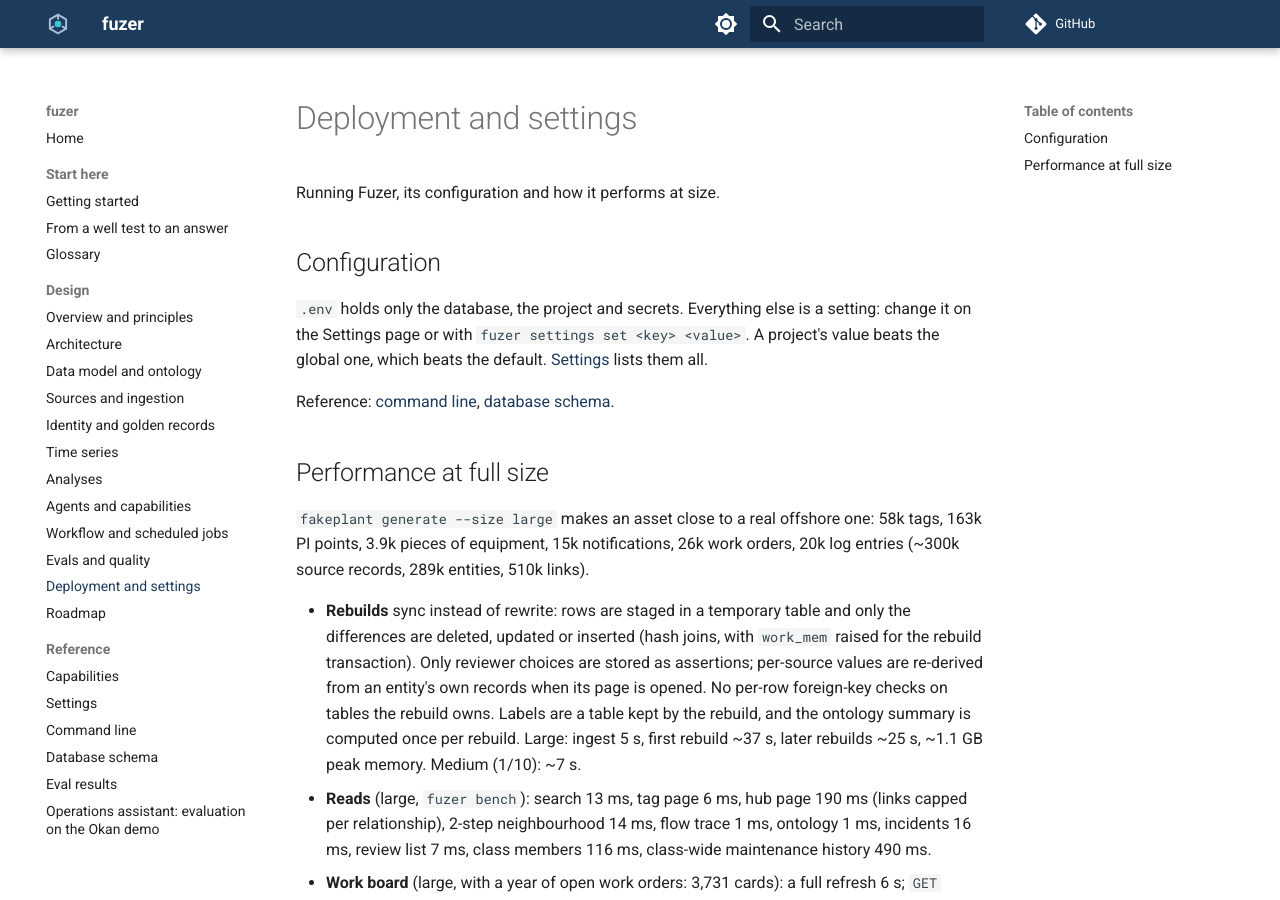
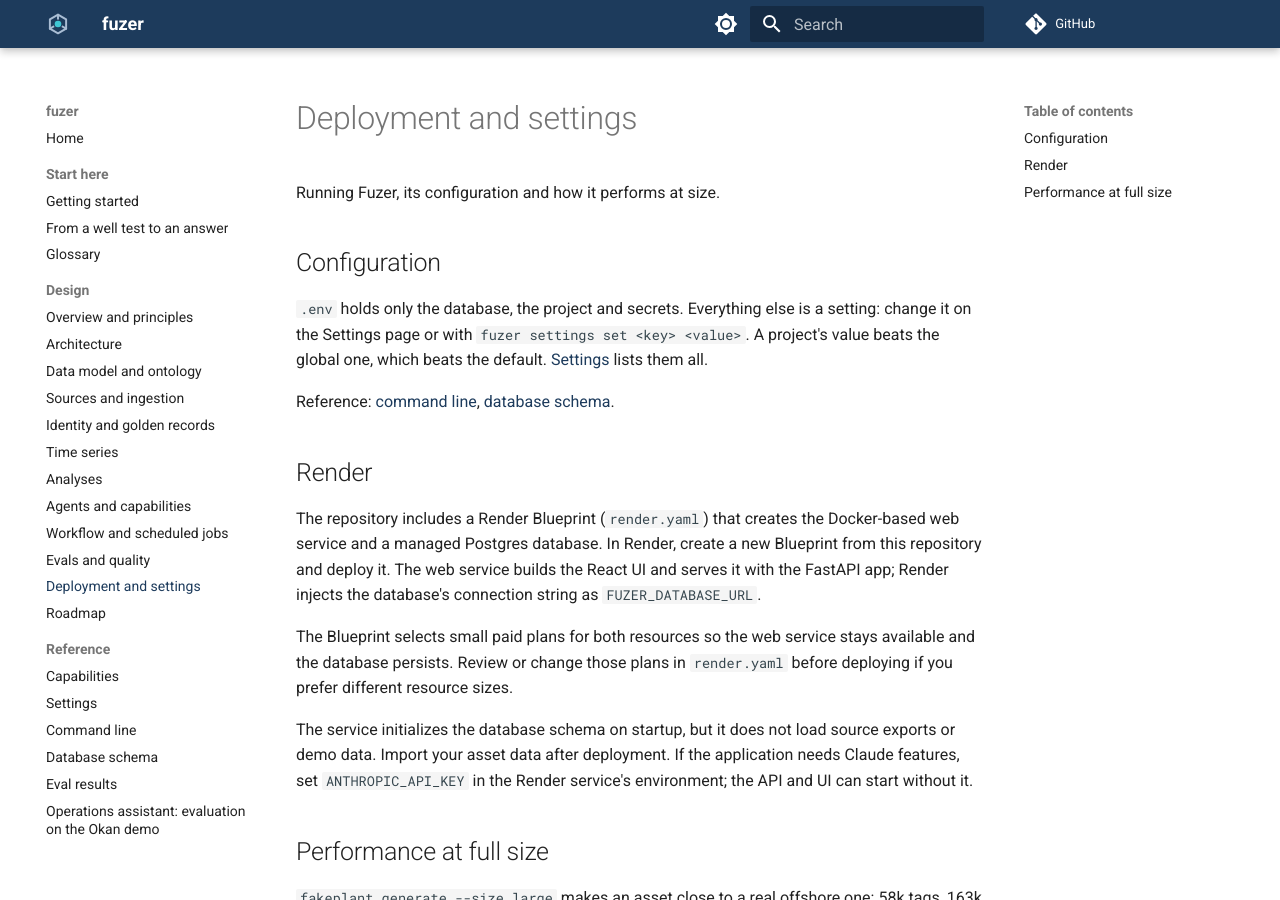
Before and after one commit to areed145/fuzer, an MkDocs documentation site: the page built from docs/deployment.md, in a window 1280 px wide and 900 px high. Built offline with MkDocs 1.6.1 and Material for MkDocs 9.7.7, drawn with Linux system fonts in a browser that asks for light colours; comment, search, counter and statistics services are not loaded.

Commit message:
Add Render Blueprint deployment
Co-authored-by: Copilot App <223556219+Copilot@users.noreply.github.com>

```diff
--- a/docs/deployment.md
+++ b/docs/deployment.md
@@ -7,6 +7,23 @@ Running Fuzer, its configuration and how it performs at size.
 `.env` holds only the database, the project and secrets. Everything else is a setting: change it on the Settings page or with `fuzer settings set <key> <value>`. A project's value beats the global one, which beats the default. [Settings](settings.md) lists them all.
 
 Reference: [command line](cli.md), [database schema](schema.md).
+
+## Render
+
+The repository includes a Render Blueprint (`render.yaml`) that creates the
+Docker-based web service and a managed Postgres database. In Render, create a
+new Blueprint from this repository and deploy it. The web service builds the
+React UI and serves it with the FastAPI app; Render injects the database's
+connection string as `FUZER_DATABASE_URL`.
+
+The Blueprint selects small paid plans for both resources so the web service
+stays available and the database persists. Review or change those plans in
+`render.yaml` before deploying if you prefer different resource sizes.
+
+The service initializes the database schema on startup, but it does not load
+source exports or demo data. Import your asset data after deployment. If the
+application needs Claude features, set `ANTHROPIC_API_KEY` in the Render
+service's environment; the API and UI can start without it.
 
 ## Performance at full size
 `fakeplant generate --size large` makes an asset close to a real offshore one: 58k
```
Also changed, not shown: render.yaml (added, +20 -0 lines), 2 other files.
